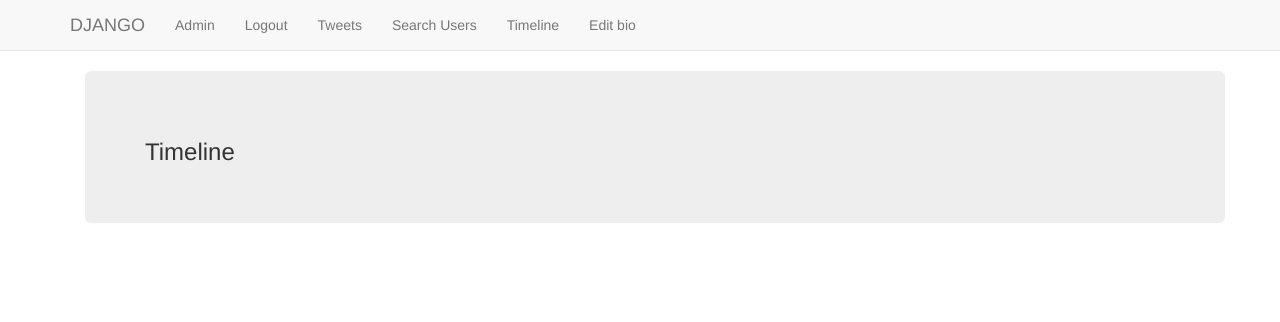
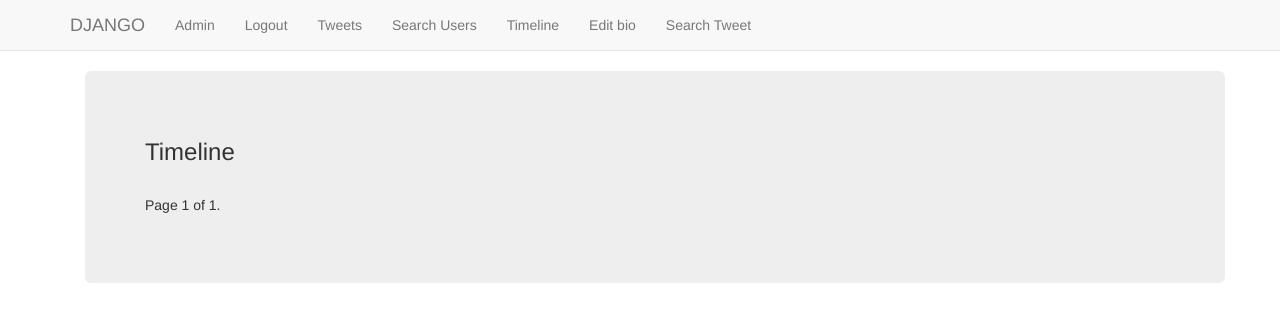
Before and after one commit to anubha92/mini_twitter, a Django app: page /core/timeline/ in a window 1280 px wide. Shown: the top 322 px of the page. Run offline with Django 3.2, Linux system fonts and the light colour scheme; the visitor is signed in with stand-in values (Sample User, id 1); data that the repository does not hold is empty; some libraries are stand-ins or nearby versions.

Commit message:
Search for words in tweet and pagination in timeline

```diff
--- a/core/urls.py
+++ b/core/urls.py
@@ -17,4 +17,5 @@ urlpatterns=[
     path('home/search/', views.search_profile, name='search_profile'),
     path('timeline/', views.timeline, name='timeline'),
     path('editbio/', views.edit_bio, name='edit_bio'),
+    path ('searchtweet/', views.search_tweet, name='search_tweet'),
 ]
--- a/core/views.py
+++ b/core/views.py
@@ -5,8 +5,7 @@ from django.urls import reverse
 from django.contrib.auth.decorators import login_required
 from django.db.models import Q
 from django.db import IntegrityError
-
-
+from django.core.paginator import Paginator
 
 from core.models import Tweet, FollowRelation, UserProfileInfo, TweetLike
 from core.forms import User, UserCreationForm
@@ -127,7 +126,10 @@ def get_following(request,userid):
 
 
 def timeline(request):
-    my_tweets = Tweet.objects.filter(Q(user=request.user) | Q(user__in=request.user.following.values_list('follow', flat=True)))
+    total_tweets = Tweet.objects.filter(Q(user=request.user) | Q(user__in=request.user.following.values_list('follow', flat=True)))
+    paginator = Paginator(total_tweets, 3)
+    page = request.GET.get('page')
+    my_tweets = paginator.get_page(page)
     return render(request, 'core/timeline.html',{'my_tweets': my_tweets})
 
 
@@ -141,3 +143,11 @@ def edit_bio(request):
         return HttpResponse("Bio has been updated")
     else:
         return render(request, 'core/edit_bio.html', {})
+
+def search_tweet(request):
+    if request.method == 'POST':
+        lookup_word = request.POST.get('search_word')
+        tweets = Tweet.objects.filter(contents__icontains=lookup_word)
+        return render(request, 'core/search_in_tweet.html', {'tweets': tweets})
+    else:
+        return render(request, 'core/search_in_tweet.html', {})
--- a/templates/core/base.html
+++ b/templates/core/base.html
@@ -21,7 +21,7 @@
               <li><a href="{%  url 'core:search_profile' %}">Search Users</a></li>
               <li><a href="{% url 'core:timeline' %}">Timeline</a></li>
               <li><a href="{% url 'core:edit_bio' %}">Edit bio</a></li>
-
+              <li><a href="{% url 'core:search_tweet' %}">Search Tweet</a></li>
           {% else %}
             <li><a class="navbar-link" href="{% url 'core:home' %}">Login</a></li>
               <li><a class="navbar-link" href="{% url 'core:register' %}">Register</a></li>
--- a/templates/core/timeline.html
+++ b/templates/core/timeline.html
@@ -11,6 +11,23 @@
                 <input type="submit" value="Like">
           </form><br><br>
       {% endfor %}
+  <div class="pagination">
+    <span class="step-links">
+        {% if my_tweets.has_previous %}
+            <a href="?page=1">&laquo; first</a>
+            <a href="?page={{ my_tweets.previous_page_number }}">previous</a>
+        {% endif %}
+
+        <span class="current">
+            Page {{ my_tweets.number }} of {{ my_tweets.paginator.num_pages }}.
+        </span>
+
+        {% if my_tweets.has_next %}
+            <a href="?page={{ my_tweets.next_page_number }}">next</a>
+            <a href="?page={{ my_tweets.paginator.num_pages }}">last &raquo;</a>
+        {% endif %}
+    </span>
+</div>
   </div>
 </div>
 {% endblock %}
```
Also changed, not shown: templates/core/search_in_tweet.html (added, +15 -0 lines).
